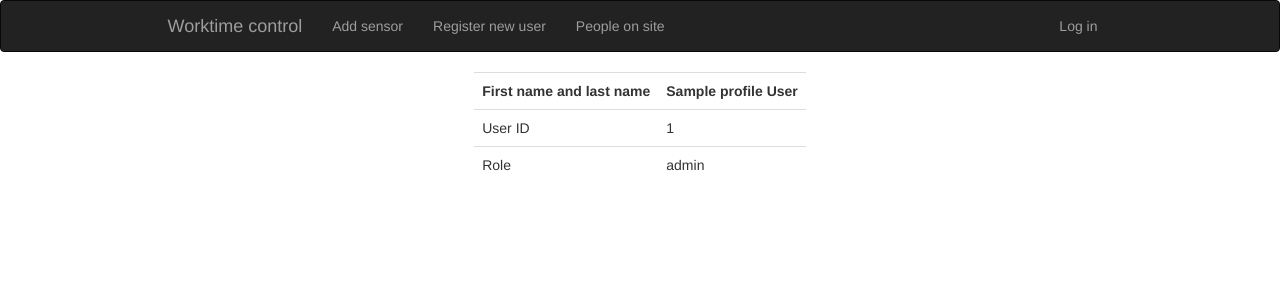
After one commit to Ziemnior/engineering-thesis, a Flask app: template app/templates/user-profile.html in a window 1280 px wide. The commit adds this page. Shown: the top 300 px of the page. Run offline with Flask 2, Linux system fonts and the light colour scheme; the template is opened without the code that fills it: most values are stand-ins (such as "Sample title", 1, 10 or a date in 2020); some libraries are stand-ins or nearby versions.

Commit message:
Add basic user profiles

```diff
--- a/app/run.py
+++ b/app/run.py
@@ -123,6 +123,25 @@ def addsensor():
     return render_template("addsensor.html", form=form, records=records)
 
 
+
+@app.route('/user')
+@requires_roles('admin')
+def user():
+    with create_session() as session:
+        users = session.query(User).all()
+    return render_template("user.html", users=users)
+
+
+@app.route('/user-profile/<id>')
+@requires_roles('admin')
+def user_profile(id):
+    with create_session() as session:
+        users = session.query(User).filter(User.id == id).all()
+    return render_template("user-profile.html", users=users)
+
+
 if __name__ == "__main__":
+    init_db()
+
     create_admin_account()
     app.run()
--- a/app/templates/addsensor.html
+++ b/app/templates/addsensor.html
@@ -12,9 +12,9 @@
         <div class="col-sm-4"></div>
         <div class="col-sm-4">
             <form action="/addsensor" method="post">
-            {{ form.csrf_token }}
-			{{ render_field(form.sensor_place) }}
-			{{ render_field(form.sensor_id) }}
+                {{ form.csrf_token }}
+                {{ render_field(form.sensor_place) }}
+                {{ render_field(form.sensor_id) }}
                 <div align="right">
                     <input class="btn btn-default" type="submit" value="Add new place">
                 </div>
--- a/app/templates/base.html
+++ b/app/templates/base.html
@@ -25,6 +25,7 @@
                     <ul class="nav navbar-nav">
                         <li><a href="/addsensor">Add sensor</a></li>
                         <li><a href="/register">Register new user</a></li>
+                        <li><a href="/onsite">People on site</a></li>
                     </ul>
                     <ul class="nav navbar-nav navbar-right">
                         {% if current_user.is_anonymous %}
--- /dev/null
+++ b/app/templates/user-profile.html
@@ -0,0 +1,30 @@
+{% from "_formhelpers.html" import render_field %}
+{% extends "base.html" %}
+
+{% block title %}User profile{{ super() }}{% endblock %}
+
+{% block content %}
+
+
+{% if users != [] %}
+<table class="table" style="width: auto ;  margin: 0px auto">
+    {% for profile in users %}
+    <tr>
+        <th>First name and last name</th>
+        <th>{{ profile.name }} {{ profile.surname }}</th>
+    </tr>
+    <tr>
+        <td>User ID</td>
+        <td> {{ profile.card_id }}</td>
+    </tr>
+    <tr>
+        <td>Role</td>
+        <td>{{ profile.role }}</td>
+    </tr>
+</table>
+{% endfor %}
+{% else %}
+No users to display.
+{% endif %}
+
+{% endblock %}
--- a/app/utils/create_admin.py
+++ b/app/utils/create_admin.py
@@ -8,7 +8,7 @@ def create_admin_account():
         email = session.query(User).filter_by(email="djpitugta@gmail.com").one_or_none()
         if email is None:
             admin = User(email="djpitugta@gmail.com", name="Jan", surname="Kowalski",
-                         password=generate_password_hash("1111"), card_id="placeholder", role="admin")
+                         password=generate_password_hash("1111"), card_id=None, role="admin")
             session.add(admin)
         else:
             pass
```
Also changed, not shown: app/templates/user.html (added, +29 -0 lines).
